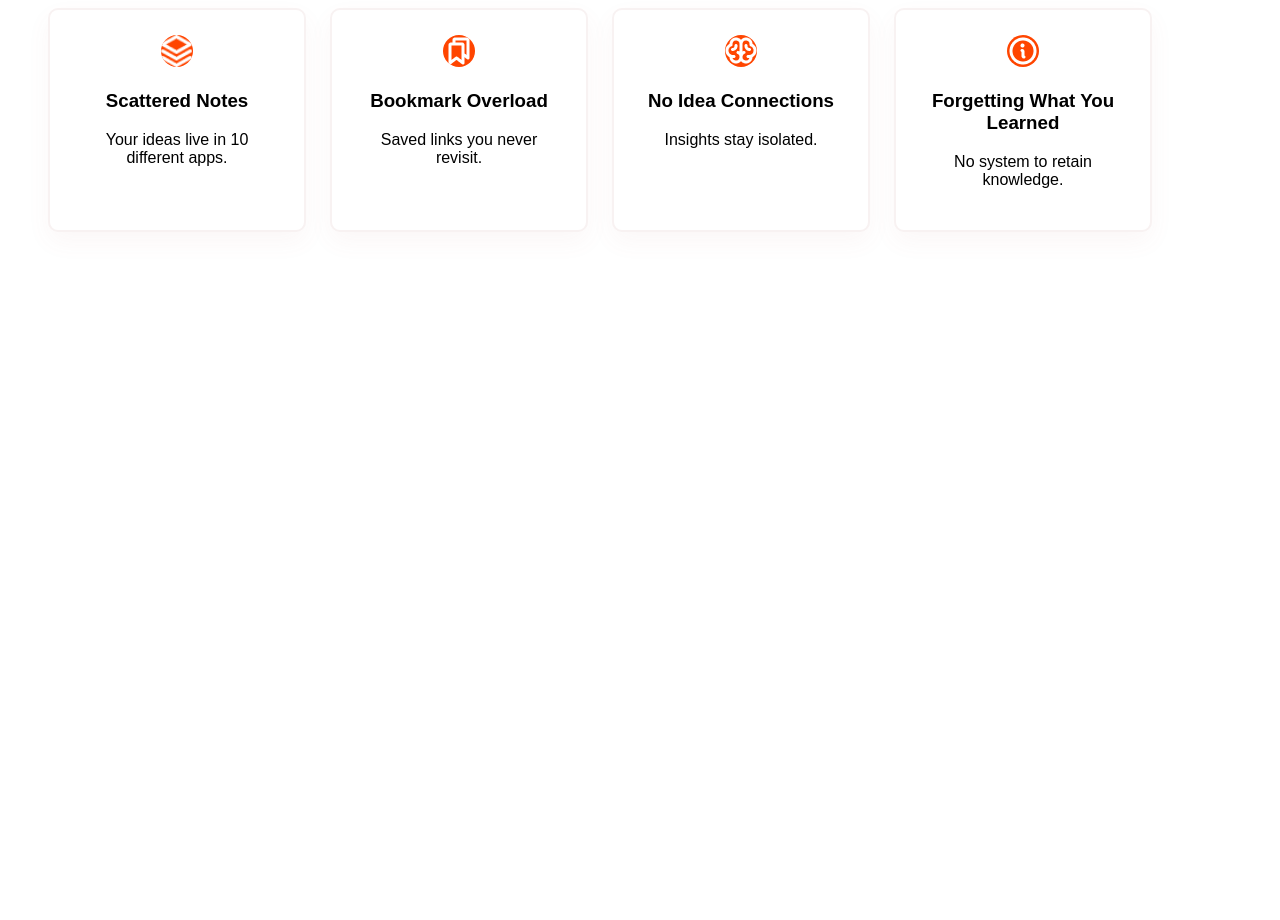
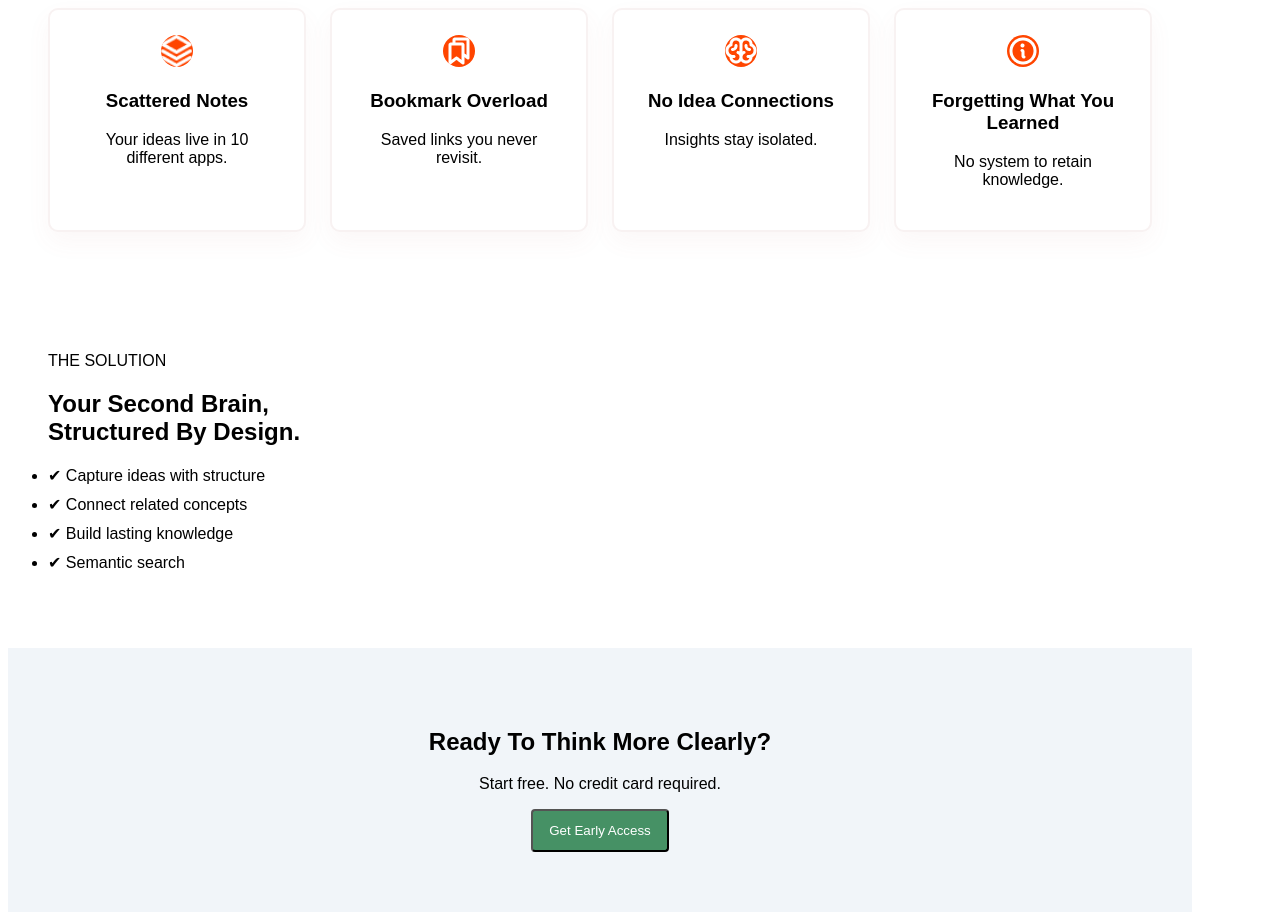
Before and after one commit to sajibkhanhridoy-debug/My-first-assignment-1, a plain HTML site: page index.html in a window 1280 px wide. Shown: the part 837-1757 px from the top of the page. Before the commit the page ends 1137 px from the top, so only its background shows below. Drawn offline with Linux system fonts and the light colour scheme.

Commit message:
solution section

```diff
--- a/index.html
+++ b/index.html
@@ -75,6 +75,27 @@
   </div>
 </section>
 
+<!-- SOLUTION -->
+<section class="solution">
+  <div class="solution-text">
+    <span class="label">THE SOLUTION</span>
+    <h2>Your Second Brain,<br>Structured By Design.</h2>
+    <ul>
+      <li>✔ Capture ideas with structure</li>
+      <li>✔ Connect related concepts</li>
+      <li>✔ Build lasting knowledge</li>
+      <li>✔ Semantic search</li>
+    </ul>
+  </div>
+</section>
+
+
+<section class="cta">
+  <h2>Ready To Think More Clearly?</h2>
+  <p>Start free. No credit card required.</p>
+  <button class="btn primary">Get Early Access</button>
+</section>
+
 
   </body>
 </html>
```
